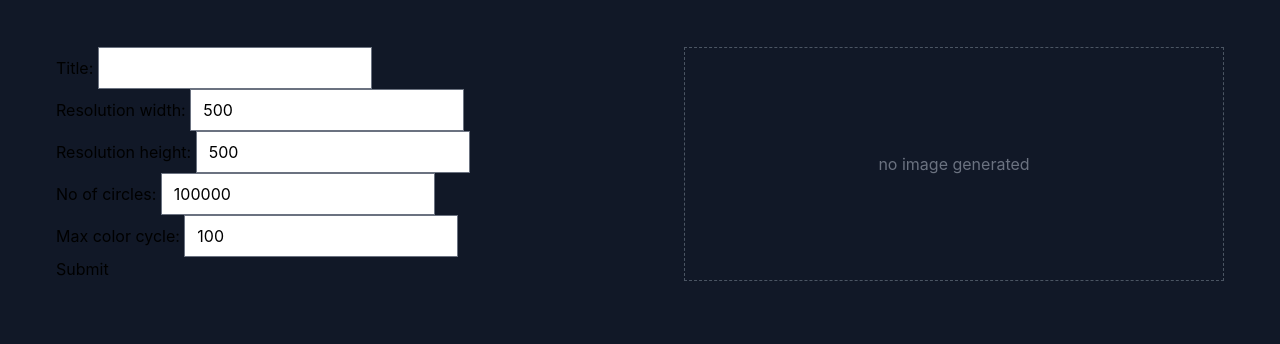
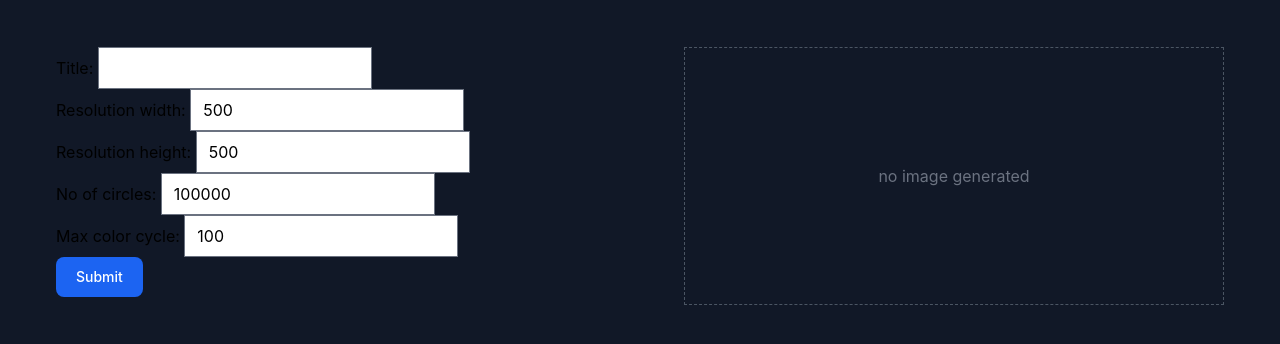
Before and after one commit to AdrianGallano/generative-art, a Django app: page / in a window 1280 px wide. Shown: the part 57-401 px from the top of the page. Run offline with Django 5.2, Linux system fonts and the light colour scheme; the visitor is signed in with stand-in values (Sample User, id 1); some libraries are stand-ins or nearby versions.

Commit message:
Add logo

```diff
--- a/generative_art/static/src/output.css
+++ b/generative_art/static/src/output.css
@@ -734,6 +734,10 @@ video {
   margin-inline-start: 0.75rem;
 }
 
+.me-2 {
+  margin-inline-end: 0.5rem;
+}
+
 .block {
   display: block;
 }
@@ -1834,4 +1838,9 @@ video {
     --tw-ring-opacity: 1;
     --tw-ring-color: rgb(75 85 99 / var(--tw-ring-opacity));
   }
-}
+
+  .dark\:focus\:ring-blue-800:focus {
+    --tw-ring-opacity: 1;
+    --tw-ring-color: rgb(30 64 175 / var(--tw-ring-opacity));
+  }
+}
--- a/generative_art/templates/accounts/login.html
+++ b/generative_art/templates/accounts/login.html
@@ -13,7 +13,7 @@
   <section class="bg-gray-50 dark:bg-gray-900">
     <div class="flex flex-col items-center justify-center px-6 py-8 mx-auto h-screen lg:py-0">
       <p href="#" class="flex items-center mb-6 text-2xl font-semibold text-gray-900 dark:text-white">
-        <img class="w-8 h-8 mr-2" src="" alt="logo" />
+        <img class="w-8 h-8 mr-2" src="{% static "assets/logo.png" %}" alt="logo" />
         Generative Art
       </p>
 
--- a/generative_art/templates/accounts/register.html
+++ b/generative_art/templates/accounts/register.html
@@ -12,7 +12,7 @@
   <section class="bg-gray-50 dark:bg-gray-900">
     <div class="flex flex-col items-center justify-center px-6 py-8 mx-auto">
       <a href="#" class="flex items-center mb-6 text-2xl font-semibold text-gray-900 dark:text-white">
-        <img class="w-8 h-8 mr-2" src="" alt="logo" />
+        <img class="w-8 h-8 mr-2" src="{% static "assets/logo.png" %}" alt="logo" />
         Generative Art
       </a>
       <div class="w-full bg-white rounded-lg shadow dark:border md:mt-0 sm:max-w-md xl:p-0 dark:bg-gray-800 dark:border-gray-700">
--- a/generative_art/templates/art/main.html
+++ b/generative_art/templates/art/main.html
@@ -10,14 +10,18 @@
             <form action="{% url 'core:main' %}" method="POST" enctype="multipart/form-data">
                 {% csrf_token %}
                 {{ form | crispy }}
-                <button type="submit">Submit</button>
+                <button class="text-white bg-blue-700 hover:bg-blue-800 focus:ring-4 focus:ring-blue-300 font-medium rounded-lg text-sm px-5 py-2.5 me-2 mb-2 dark:bg-blue-600 dark:hover:bg-blue-700 focus:outline-none dark:focus:ring-blue-800" type="submit">Submit</button>
             </form>
         </div>
 
         <div class="flex items-center justify-center p-10" >
             <div class="border border-gray-600 border-dashed min-h-full min-w-full flex justify-center items-center">
-                <div class="text-gray-500" id="generated-imag">
-                    no image generated
+                <div class="text-gray-500" id="generated-image">
+                    {% if image_path %}
+                    <img src="{{image_path}}" alt="no image generated">
+                    {% else %}
+                    <p>no image generated</p>
+                    {% endif %}
                 </div>
             </div>
         </div>
--- a/generative_art/templates/partials/_base.html
+++ b/generative_art/templates/partials/_base.html
@@ -11,6 +11,7 @@
     {% compress css %}
     <link rel="stylesheet" href="{% static 'src/output.css' %}" />
     {% endcompress %}
+    <link rel="icon" href="{% static "assets/logo.png" %}">
 </head>
 <body class="dark:bg-gray-900 dark:text-gray-50">
 
```
Also changed, not shown: generative_art/static/assets/logo.png (added).
